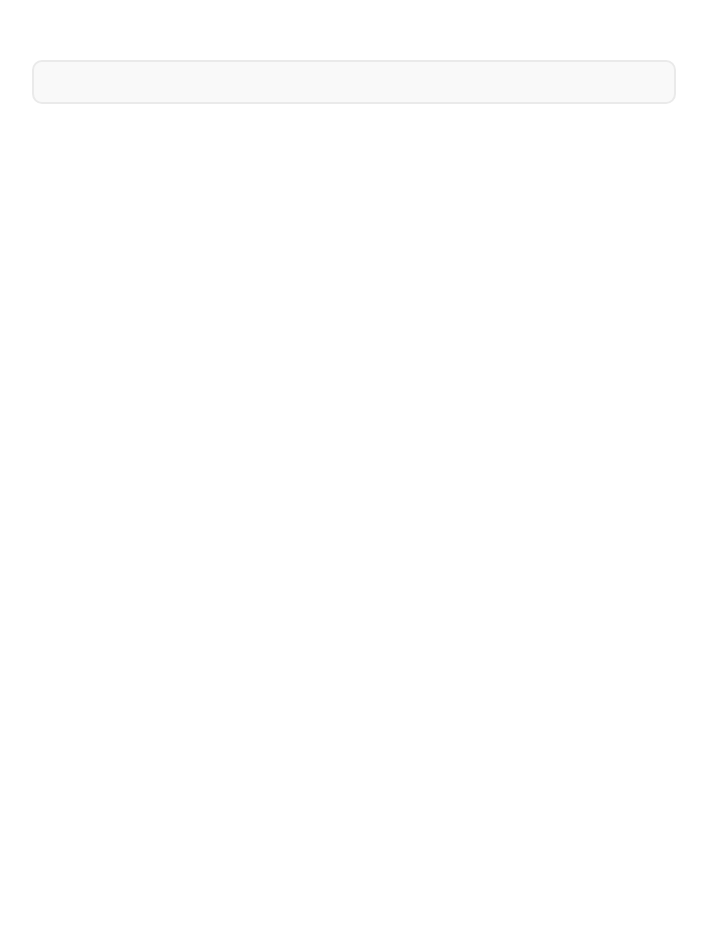
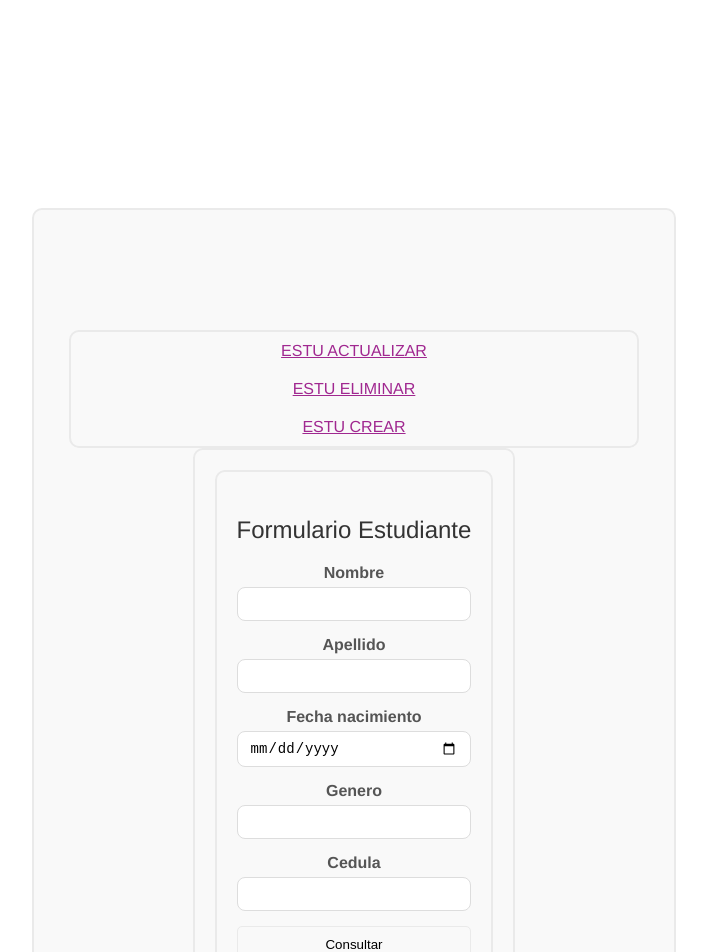
Before and after one commit to Fran-Jos/PW_VUE_U4_P6_FCHH, a Vue app: page /#/pageConsultarActualizar/vacio in a window 1280 px wide. Before the commit this address had no page. Shown: the top 952 px of the page, without its empty margins (286-993 px from the left). Before the commit the page ends 800 px from the top, so only its background shows below. Built offline with nearby package versions, Linux system fonts and the light colour scheme.

Commit message:
uso de router, y uso de pathvariable en el vue

```diff
--- a/src/App.vue
+++ b/src/App.vue
@@ -1,15 +1,16 @@
 <template>
   <div class="container">
+    <NavBar/>
     <router-view/>
   </div>
 </template>
 
 <script>
-
+import NavBar from './components/NavBar.vue'
 export default {
   name: 'App',
   components: {
-
+   NavBar
   }
 }
 </script>
@@ -21,6 +22,8 @@ export default {
   -moz-osx-font-smoothing: grayscale;
   text-align: center;
   color: #2c3e50;
-  margin-top: 60px;
+  padding: 200px 200px;
+
+
 }
 </style>
--- a/src/components/Formulario.vue
+++ b/src/components/Formulario.vue
@@ -38,6 +38,7 @@
 </template>
 
 <script>
+import { computed } from "vue";
 import {
   obtenerPorCedulaFachada,
   actualizarFachada,
@@ -88,13 +89,22 @@ export default {
       cedula: null,
     };
   },
+
+  computed: {},
+  created() {
+    console.log(this.$route);
+    console.log(this.$route.params.c);
+    if (this.$route.params.c !== "vacio") {
+      this.cedula = this.$route.params.c;
+      this.consultar();
+    }
+  },
 };
 </script>
 
-<style>
+<style >
 .container {
   display: flex;
-  flex-direction: column;
   align-items: center;
   justify-content: center;
   margin: 0 auto;
--- /dev/null
+++ b/src/components/NavBar.vue
@@ -0,0 +1,35 @@
+<template>
+  <div class="container">
+
+    <router-link to="/pageConsultarActualizar/vacio">ESTU ACTUALIZAR</router-link>
+    <router-link to="/pageEliminar">ESTU ELIMINAR</router-link>
+    <router-link to="/pageGuardar">ESTU CREAR</router-link>
+
+  </div>
+</template>
+
+<script>
+export default {
+
+}
+</script>
+
+<style scoped >
+.container {
+
+  margin-top: 100px;
+  padding: 0px 200px
+
+  }
+a {
+  margin: 10px;
+  color: rgb(160, 40, 144);
+
+}
+a:hover {
+  color: rgb(28, 100, 151);
+}
+
+
+
+</style>
--- /dev/null
+++ b/src/page/NoFound.vue
@@ -0,0 +1,27 @@
+<template>
+<div class="container">
+    <h1>404 - No Encontrado</h1>
+    <p>La página que buscas no existe.</p>
+    <img src="https://freefrontend.com/assets/img/html-funny-404-pages/CodePen-404-Page.gif" alt="no encuentra la imagen">
+</div>
+
+</template>
+
+<script>
+export default {
+
+}
+</script>
+
+<style>
+.container {
+    text-align: center;
+
+}
+img {
+    width: 50%;
+    height: 50%;
+}
+
+
+</style>
--- a/src/page/PageConsultarActualizar.vue
+++ b/src/page/PageConsultarActualizar.vue
@@ -27,7 +27,6 @@ export default {
 <style>
 .container {
   display: flex;
-  flex-direction: column;
   align-items: center;
   justify-content: center;
   margin: 0 auto;
```
Also changed, not shown: src/router/router.js (+6 -1 lines).
